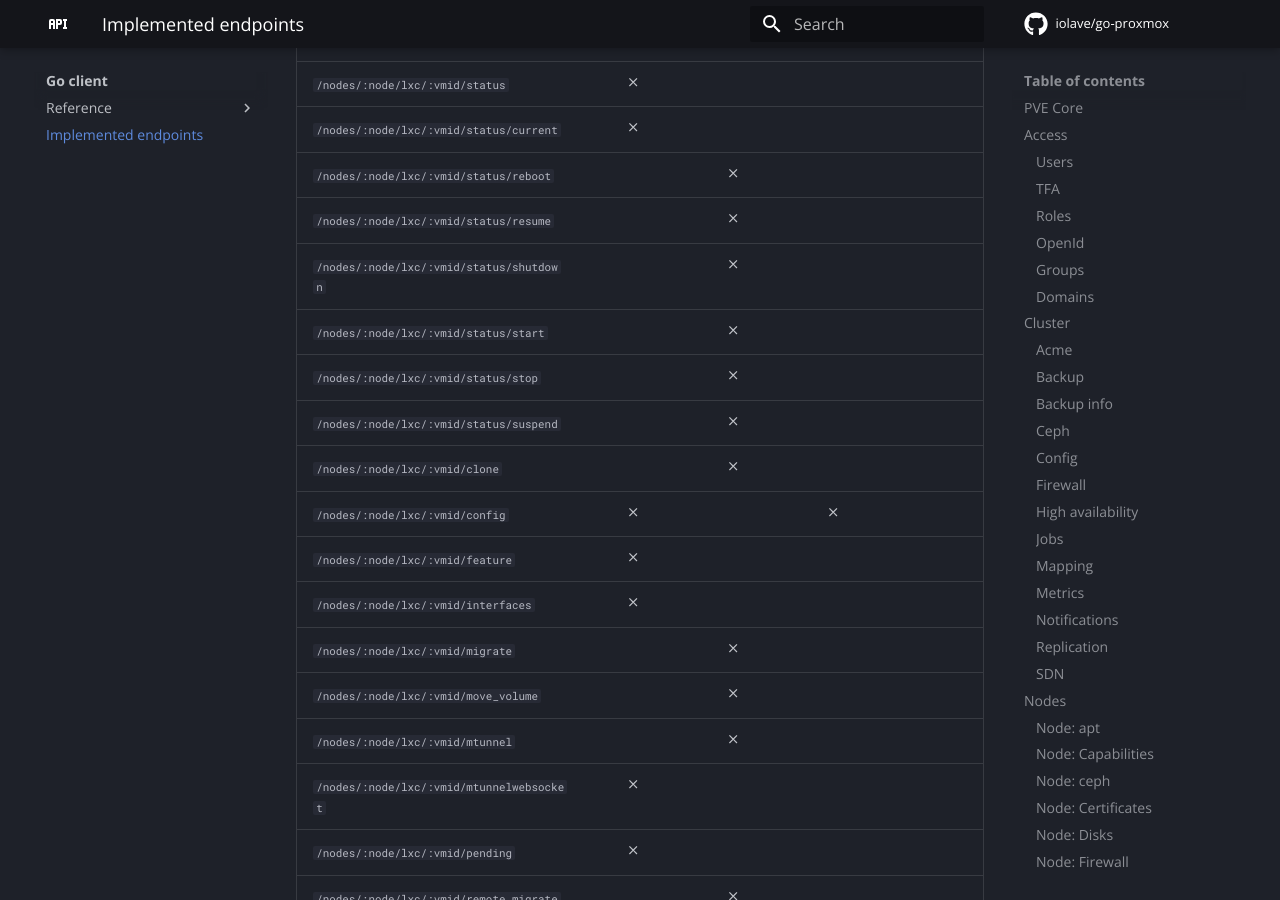
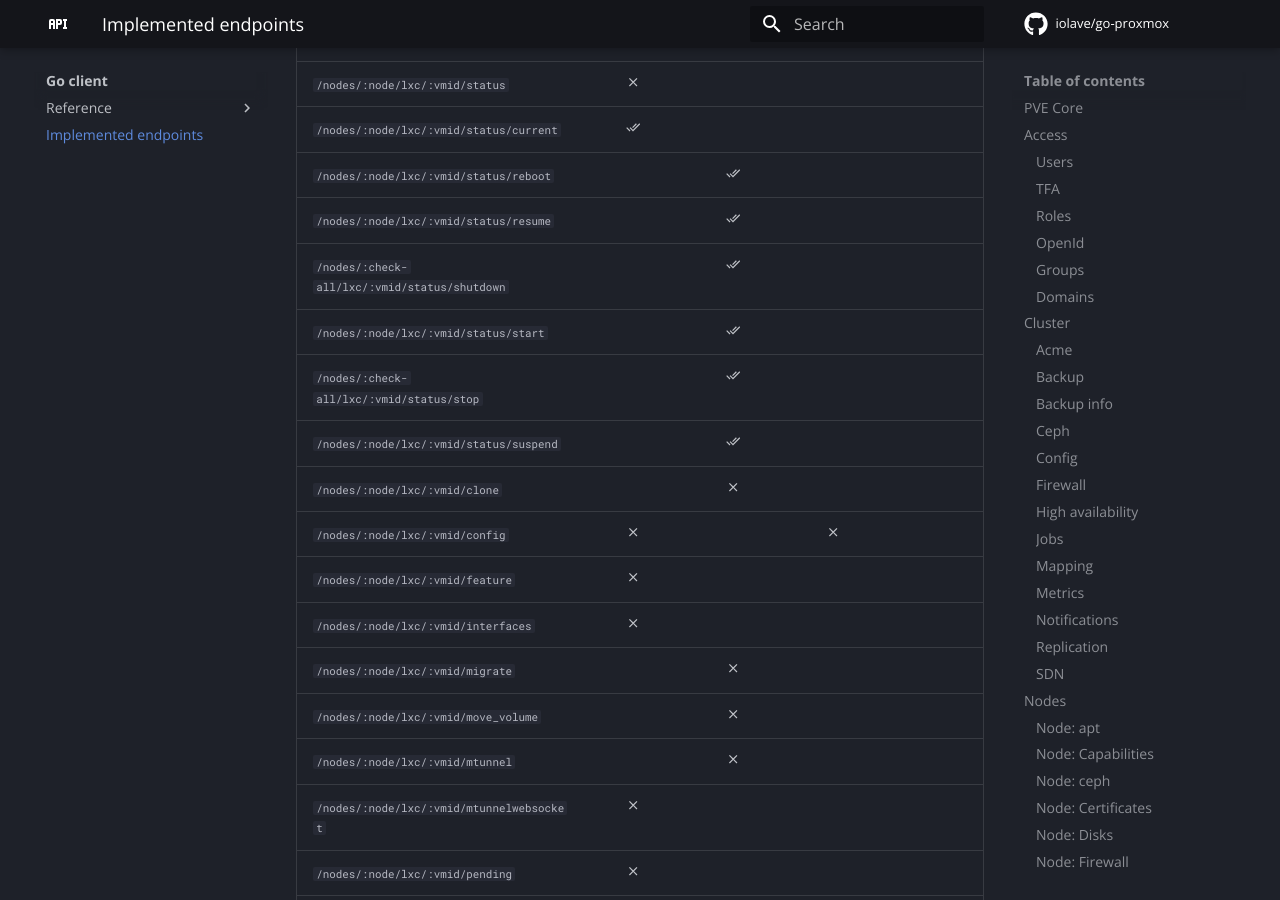
Before and after one commit to iolave/go-proxmox, an MkDocs documentation site: the page built from docs/go-client/implemented-endpoints.md, in a window 1280 px wide and 900 px high, scrolled down 16259 px. Built offline with MkDocs 1.6.1 and Material for MkDocs 9.7.7, drawn with Linux system fonts in a browser that asks for light colours; comment, search, counter and statistics services are not loaded.

Commit message:
updated list

```diff
--- a/docs/go-client/implemented-endpoints.md
+++ b/docs/go-client/implemented-endpoints.md
@@ -69,7 +69,7 @@ This is a development-purposed list to keep track of the implemented proxmox [en
 | `/cluster/log`                                              |:material-close:|
 | `/cluster/nextid`                                           |:material-check-all:|
 | `/cluster/options`                                          |:material-close:||:material-close:|
-| `/cluster/resources`                                        |:material-close:|
+| `/cluster/resources`                                        |:material-check:|
 | `/cluster/status`                                           |:material-close:|
 | `/cluster/tasks`                                            |:material-close:|
 
@@ -374,13 +374,13 @@ This is a development-purposed list to keep track of the implemented proxmox [en
 | `/nodes/:node/lxc/:vmid/snapshot/:name/config`              |:material-close:||:material-close:|
 | `/nodes/:node/lxc/:vmid/snapshot/:name/rollback`            ||:material-close:|
 | `/nodes/:node/lxc/:vmid/status`                             |:material-close:|
-| `/nodes/:node/lxc/:vmid/status/current`                     |:material-close:|
-| `/nodes/:node/lxc/:vmid/status/reboot`                      ||:material-close:|
-| `/nodes/:node/lxc/:vmid/status/resume`                      ||:material-close:|
-| `/nodes/:node/lxc/:vmid/status/shutdown`                    ||:material-close:|
-| `/nodes/:node/lxc/:vmid/status/start`                       ||:material-close:|
-| `/nodes/:node/lxc/:vmid/status/stop`                        ||:material-close:|
-| `/nodes/:node/lxc/:vmid/status/suspend`                     ||:material-close:|
+| `/nodes/:node/lxc/:vmid/status/current`                     |:material-check-all:|
+| `/nodes/:node/lxc/:vmid/status/reboot`                      ||:material-check-all:|
+| `/nodes/:node/lxc/:vmid/status/resume`                      ||:material-check-all:|
+| `/nodes/:check-all/lxc/:vmid/status/shutdown`               ||:material-check-all:|
+| `/nodes/:node/lxc/:vmid/status/start`                       ||:material-check-all:|
+| `/nodes/:check-all/lxc/:vmid/status/stop`                   ||:material-check-all:|
+| `/nodes/:node/lxc/:vmid/status/suspend`                     ||:material-check-all:|
 | `/nodes/:node/lxc/:vmid/clone`                              ||:material-close:|
 | `/nodes/:node/lxc/:vmid/config`                             |:material-close:||:material-close:|
 | `/nodes/:node/lxc/:vmid/feature`                            |:material-close:|
```
